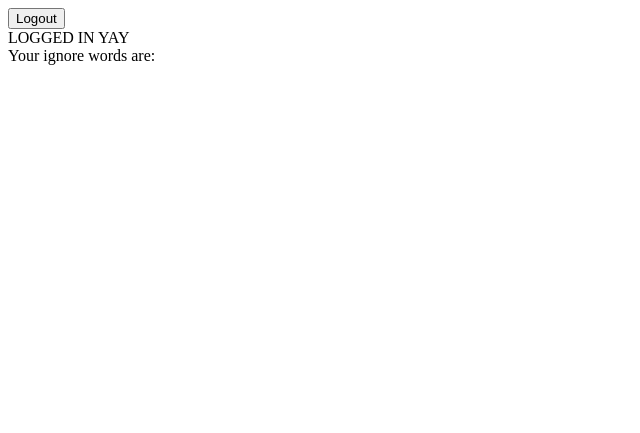
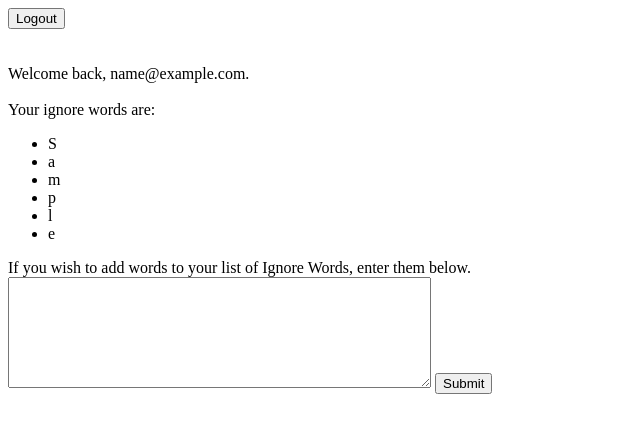
Before and after one commit to MarissaSkud/Wordsworth, a Flask app: page /user-page in a window 1280 px wide. Shown: the top 433 px of the page, without its empty margins (0-640 px from the left). Run offline with Flask 2, Linux system fonts and the light colour scheme; the visitor is signed in with stand-in values (Sample User, id 1); tables that the repository leaves empty hold one stand-in row (values such as "Sample post").

Commit message:
Added feature to view and add Ignore Words

```diff
--- a/seed.py
+++ b/seed.py
@@ -46,7 +46,7 @@ def load_users():
         row = row.rstrip()
         email, password = row.split("|")
 
-        new_user = User(email=email, password=password)
+        new_user = User(email=email, password=password, ignore_words=[])
         db.session.add(new_user)
 
     db.session.commit()
--- a/server.py
+++ b/server.py
@@ -80,7 +80,7 @@ def show_login_form():
 @app.route("/logout")
 def reset_logged_in():
     session["logged_in"] = False
-    return jsonify("False")
+    return jsonify("Logout confirmed")
 
 
 @app.route("/login-process", methods=["POST"])
@@ -89,7 +89,11 @@ def validate_login():
     password = request.form['password']
     user = User.query.filter_by(email=email).first()
 
-    if password == user.password:
+    if user == None:
+        flash("Username not found in our system")
+        return redirect("/registration-form")
+
+    elif password == user.password:
         session["logged_in"] = True
         session["user_id"] = email
         return redirect("/user-page")
@@ -101,8 +105,9 @@ def validate_login():
 
 @app.route("/user-page")
 def show_user_page():
-    #ignore_words = db.session.query(User.ignore_words).filter_by(User=session['user']).one()
-    return render_template("user_page.html")
+    current_user = User.query.filter_by(email=session["user_id"]).one()
+    ignore_words = current_user.ignore_words
+    return render_template("user_page.html", ignore_words=ignore_words)
 
 
 @app.route("/word-search")
@@ -128,7 +133,31 @@ def show_corpus():
     return render_template("our_corpus.html", books=books)
 
 
-@app.route('/words-results')
+@app.route("/ignore-words", methods=["POST"])
+def add_ignore_words():
+
+    print(request.form["to-ignore"])
+    new_ignore_words = make_unique_word_set(request.form["to-ignore"])
+    print(new_ignore_words)
+
+    current_user = User.query.filter_by(email=session["user_id"]).one()
+    print(current_user)
+
+    current_ignore_words = current_user.ignore_words[:]
+    print(current_ignore_words)
+
+    for word in new_ignore_words:
+        print(word)
+        current_ignore_words.append(word)
+        print(current_ignore_words)
+
+    current_user.ignore_words = current_ignore_words
+    db.session.commit()
+
+    return redirect("/user-page")
+
+
+@app.route('/word-results')
 def analyze_words():
     '''Compare user input to set of words from chosen decade & return anachronistic words.'''
 
--- a/templates/base.html
+++ b/templates/base.html
@@ -24,27 +24,25 @@
         integrity="sha256-WpOohJOqMqqyKL9FccASB9O0KwACQJpFTUBLTYOVvVU="
         crossorigin="anonymous"></script>
 
-<button id="logoutin">Logout</button>
+<div id="logout-div">
+<button id="logout">Logout</button>
+</div>
+
+<div id="logout-successful"></div>
 
 <script>
   function confirmLogOut(result) {
-    console.log("Second function");
-    console.log(result);
-    $("#logoutin").value = "Log in";
-    console.log($("#logoutin").value)
+    $("#logout-div").hide()
+    $("#logout-successful").html(result);
   }
 
   function handleLogOut() {
-    console.log("First function");
     $.get("/logout", confirmLogOut);
-    console.log("Moving on");
   }
 
-  $("#logoutin").on("click", handleLogOut)
+  $("#logout").on("click", handleLogOut)
 
 </script>
-
-  <!-- send ajax request to take it out of the session and update the DOM using javascript -->
 
 <br>
 {% else %}
--- a/templates/user_page.html
+++ b/templates/user_page.html
@@ -2,11 +2,35 @@
 {% block content %}
 
 {% if session.get("logged_in") == True %}
+<br>
+Welcome back, {{ session["user_id"] }}.
+<br>
+<br>
 
-LOGGED IN YAY
+    {% if ignore_words == [] %}
+    Your list of words to ignore is currently empty.
+
+    <br>
+
+    {% else %}
+    Your ignore words are:
 <br>
-Your ignore words are:
-<br>
+<ul>
+    {% for word in ignore_words %}
+    <li>{{ word }}</li>
+
+    {% endfor %}
+</ul>
+
+    {% endif %}
+
+If you wish to add words to your list of Ignore Words, enter them below.
+
+<form action="/ignore-words" method="POST">
+    <textarea maxlength="2500" rows="7" cols="50" name="to-ignore"></textarea>
+    <input type="submit" name="submit">
+</form>
+
 
 {% else %}
 
--- a/templates/word_search.html
+++ b/templates/word_search.html
@@ -5,7 +5,7 @@ This will compare a text sample to our corpus of texts from the selected decade
 <br>
 <br>
 
-<form action="/words-results" method="GET">
+<form action="/word-results" method="GET">
     Please input a sample (2500 characters or less) of the text you want to analyze.
     <br>
     <textarea maxlength="2500" rows="7" cols="50" name="textstring"></textarea>
```
Also changed, not shown: templates/word_results.html (+3 -5 lines).
